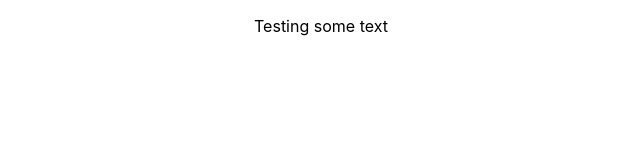
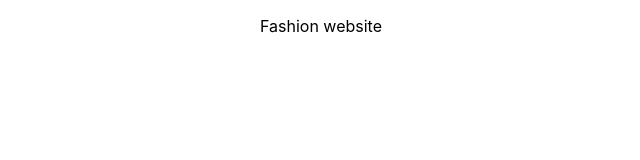
Before and after one commit to Khairul38/fashion-team-project, a React (Create React App) app: page / in a window 1280 px wide. Shown: the top 160 px of the page, without its empty margins (319-959 px from the left). Built offline with nearby package versions, Linux system fonts and the light colour scheme.

Commit message:
name is added

```diff
--- a/src/App.js
+++ b/src/App.js
@@ -3,7 +3,7 @@ import "./App.css";
 function App() {
   return (
     <div className="App">
-      <p>Testing some text</p>
+      <p>Fashion website</p>
     </div>
   );
 }
```
